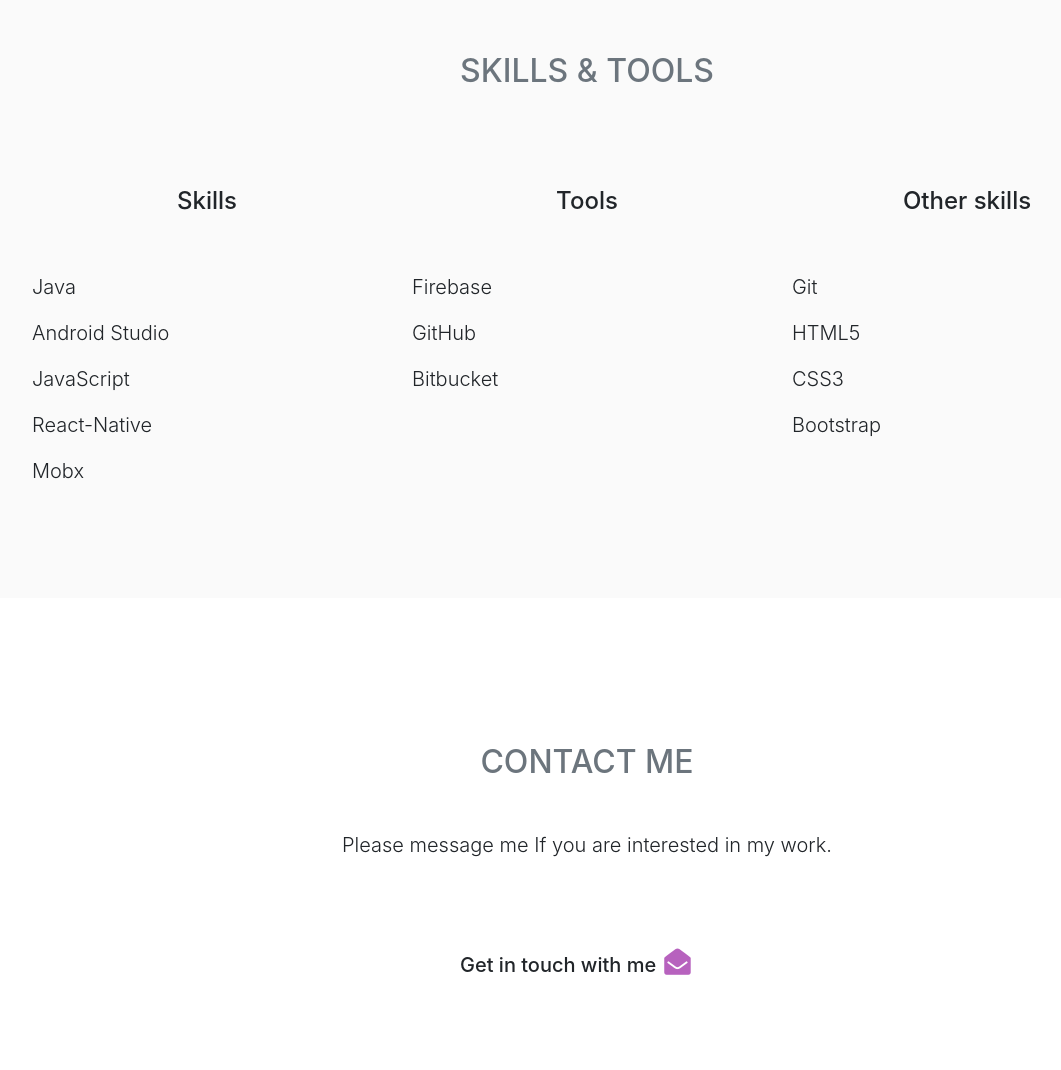
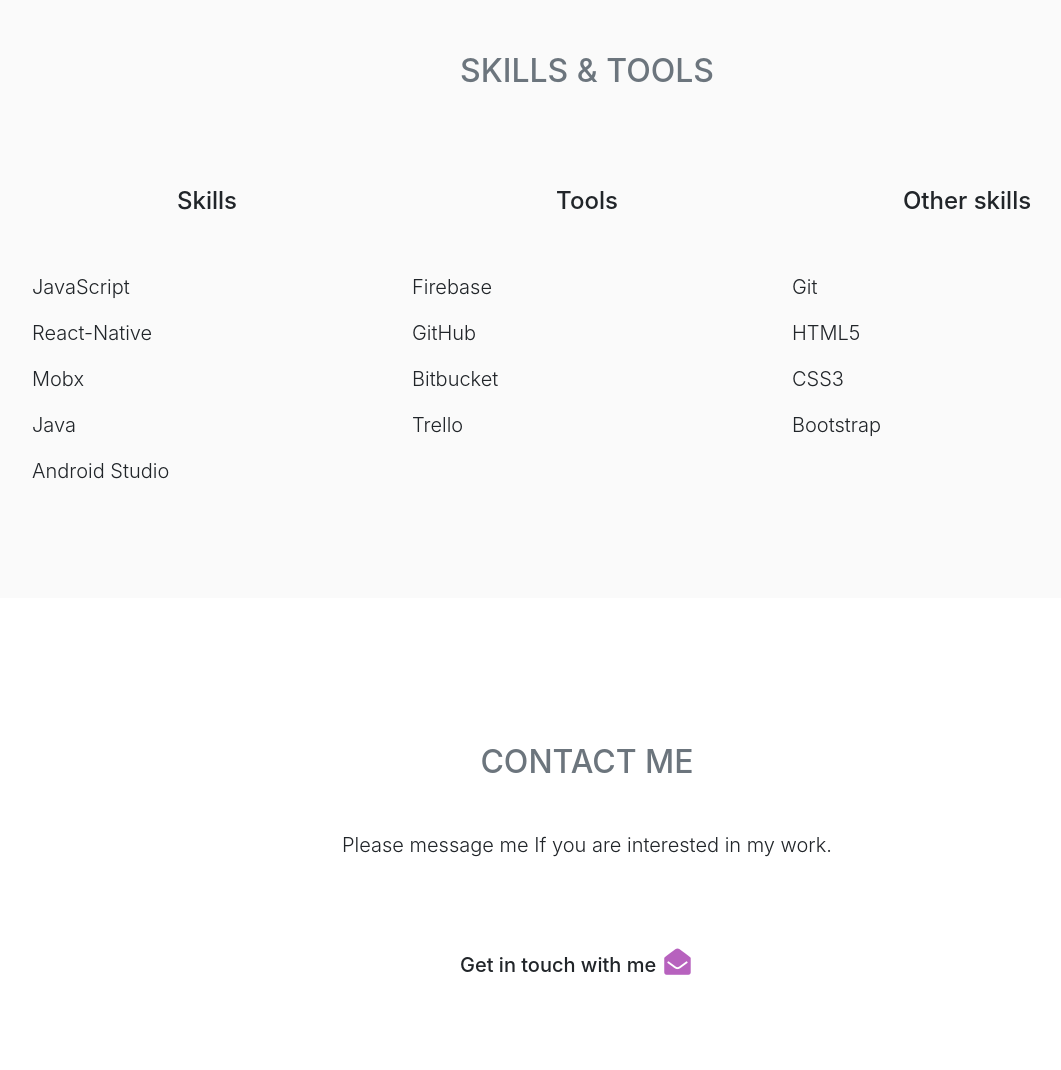
Before and after one commit to yuuming/portfolio, a website with bundled scripts: page index.html in a window 1280 px wide. Shown: the part 2133-3203 px from the top of the page, without its empty margins (53-1114 px from the left). Built offline with nearby package versions, Linux system fonts and the light colour scheme; files whose address does not match are found by name.

Commit message:
Modify Skills order

```diff
--- a/index.html
+++ b/index.html
@@ -170,17 +170,18 @@
       <div class="row">
         <div class="col-lg-4 ml-auto">
           <h4 class="text-center">Skills</h4>
-          <p class="lead">Java</p>
-          <p class="lead">Android Studio</p>
           <p class="lead">JavaScript</p>
           <p class="lead">React-Native</p>
           <p class="lead">Mobx</p>
+          <p class="lead">Java</p>
+          <p class="lead">Android Studio</p>
         </div>
         <div class="col-lg-4 ml-auto">
           <h4 class="text-center">Tools</h4>
           <p class="lead">Firebase</p>
           <p class="lead">GitHub</p>
           <p class="lead">Bitbucket</p>
+          <p class="lead">Trello</p>
         </div>
         <div class="col-lg-4 ml-auto">
           <h4 class="text-center">Other skills</h4>
```
